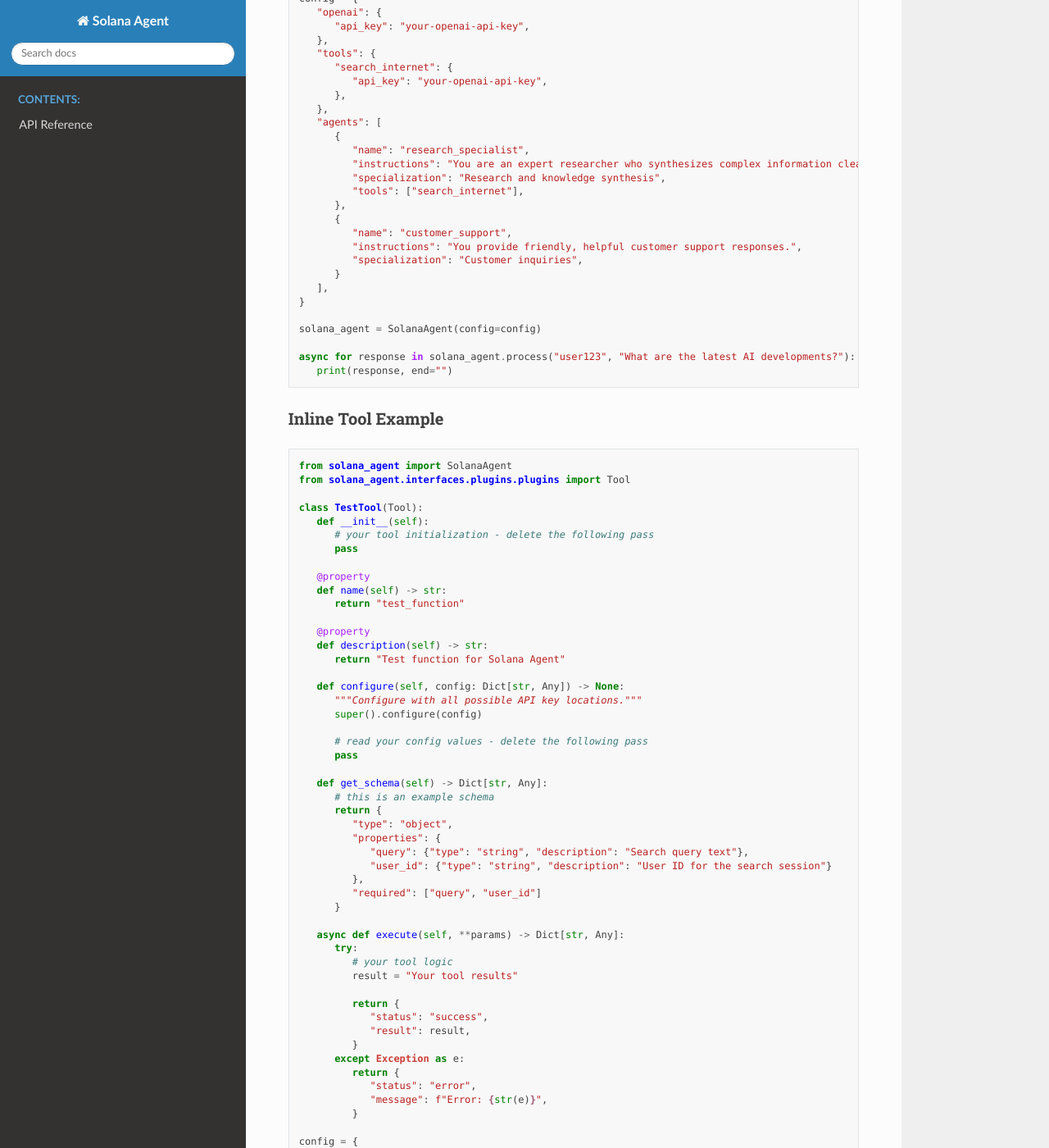
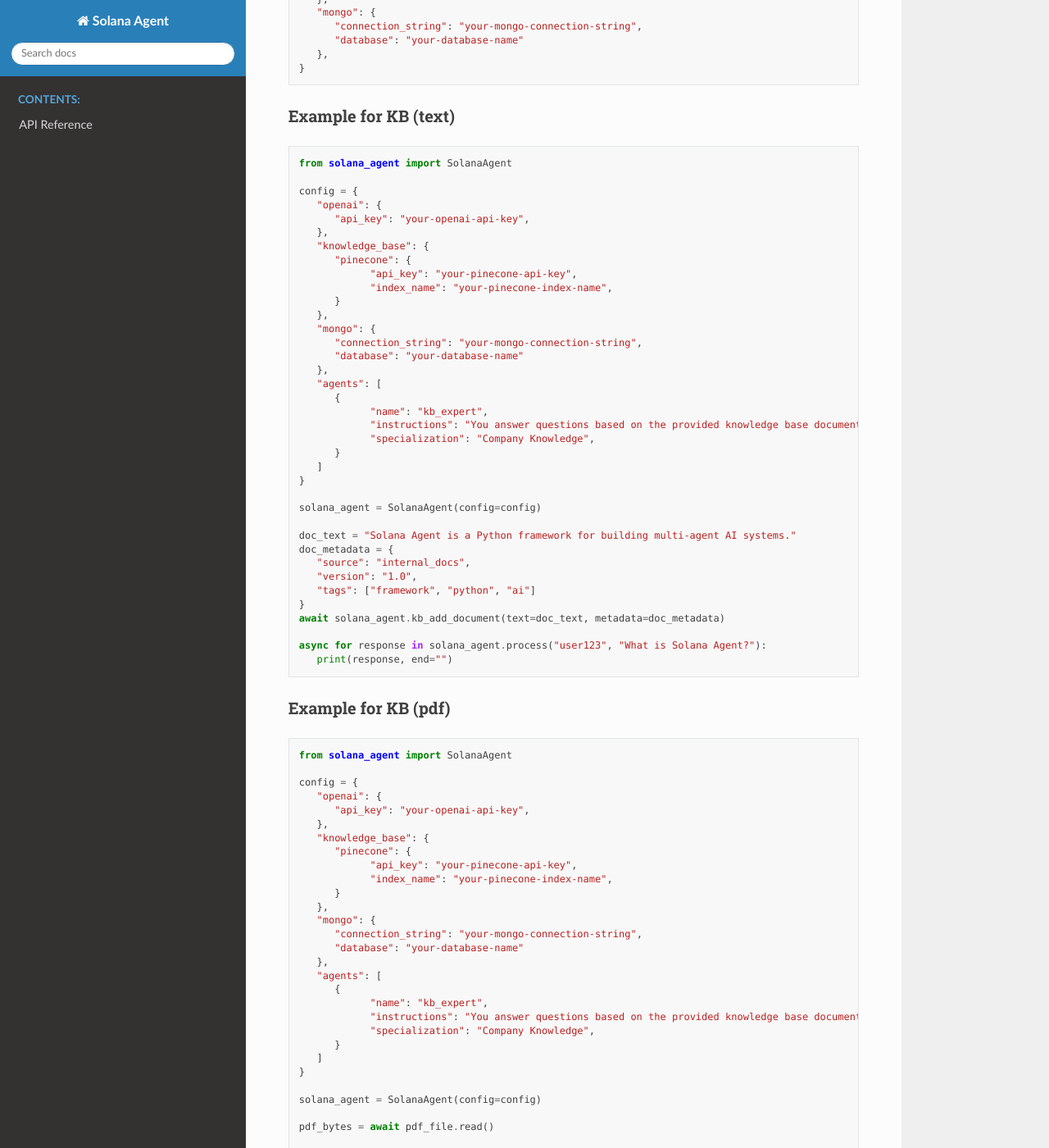
Before and after one commit to truemagic-coder/solana-agent, a Sphinx documentation site: the page built from docs/index.rst, in a window 1280 px wide and 1400 px high, scrolled down 4911 px. Shown: the whole window at 82% size. Built offline with Sphinx 7.4.7 and the Read the Docs theme 3.1.0, drawn with Linux system fonts in a browser that asks for light colours; some of the changed text lies outside the part shown.

Commit message:
fix broken test and update readme and docs

```diff
--- a/docs/index.rst
+++ b/docs/index.rst
@@ -262,6 +262,117 @@ This allows Grok to replace OpenAI (or Gemini) for agent.
       },
    }
 
+
+Knowledge Base - Optional
+~~~~~~~~~~~~~~~~~~~~~~~~~~~~~~~
+
+.. code-block:: python
+
+   config = {
+      "knowledge_base": {
+         "pinecone": {
+               "api_key": "your-pinecone-api-key",
+               "index_name": "your-pinecone-index-name",
+         }
+      },
+      "mongo": {
+         "connection_string": "your-mongo-connection-string",
+         "database": "your-database-name"
+      },
+   }
+
+
+Example for KB (text)
+~~~~~~~~~~~~~~~~~~~~~~~~~~~~~~~
+
+.. code-block:: python
+
+   from solana_agent import SolanaAgent
+
+   config = {
+      "openai": {
+         "api_key": "your-openai-api-key",
+      },
+      "knowledge_base": {
+         "pinecone": {
+               "api_key": "your-pinecone-api-key",
+               "index_name": "your-pinecone-index-name",
+         }
+      },
+      "mongo": {
+         "connection_string": "your-mongo-connection-string",
+         "database": "your-database-name"
+      },
+      "agents": [
+         {
+               "name": "kb_expert",
+               "instructions": "You answer questions based on the provided knowledge base documents.",
+               "specialization": "Company Knowledge",
+         }
+      ]
+   }
+
+   solana_agent = SolanaAgent(config=config)
+
+   doc_text = "Solana Agent is a Python framework for building multi-agent AI systems."
+   doc_metadata = {
+      "source": "internal_docs",
+      "version": "1.0",
+      "tags": ["framework", "python", "ai"]
+   }
+   await solana_agent.kb_add_document(text=doc_text, metadata=doc_metadata)
+
+   async for response in solana_agent.process("user123", "What is Solana Agent?"):
+      print(response, end="")
+
+Example for KB (pdf)
+~~~~~~~~~~~~~~~~~~~~~~~~~~~~~~~
+
+.. code-block:: python
+
+   from solana_agent import SolanaAgent
+
+   config = {
+      "openai": {
+         "api_key": "your-openai-api-key",
+      },
+      "knowledge_base": {
+         "pinecone": {
+               "api_key": "your-pinecone-api-key",
+               "index_name": "your-pinecone-index-name",
+         }
+      },
+      "mongo": {
+         "connection_string": "your-mongo-connection-string",
+         "database": "your-database-name"
+      },
+      "agents": [
+         {
+               "name": "kb_expert",
+               "instructions": "You answer questions based on the provided knowledge base documents.",
+               "specialization": "Company Knowledge",
+         }
+      ]
+   }
+
+   solana_agent = SolanaAgent(config=config)
+
+   pdf_bytes = await pdf_file.read()
+
+   pdf_metadata = {
+      "source": "annual_report_2024.pdf",
+      "year": 2024,
+      "tags": ["finance", "report"]
+   }
+
+   await solana_agent.kb_add_pdf_document(
+      pdf_data=pdf_bytes,
+      metadata=pdf_metadata,
+   )
+
+   async for response in solana_agent.process("user123", "Summarize the annual report for 2024."):
+      print(response, end="")
+
 Internet Search (Plugin Tool Example)
 ~~~~~~~~~~~~~~~~~~~~~~~~~~~~~~~
 
```
Also changed, not shown: README.md (+1 -1 lines), 1 other file.
